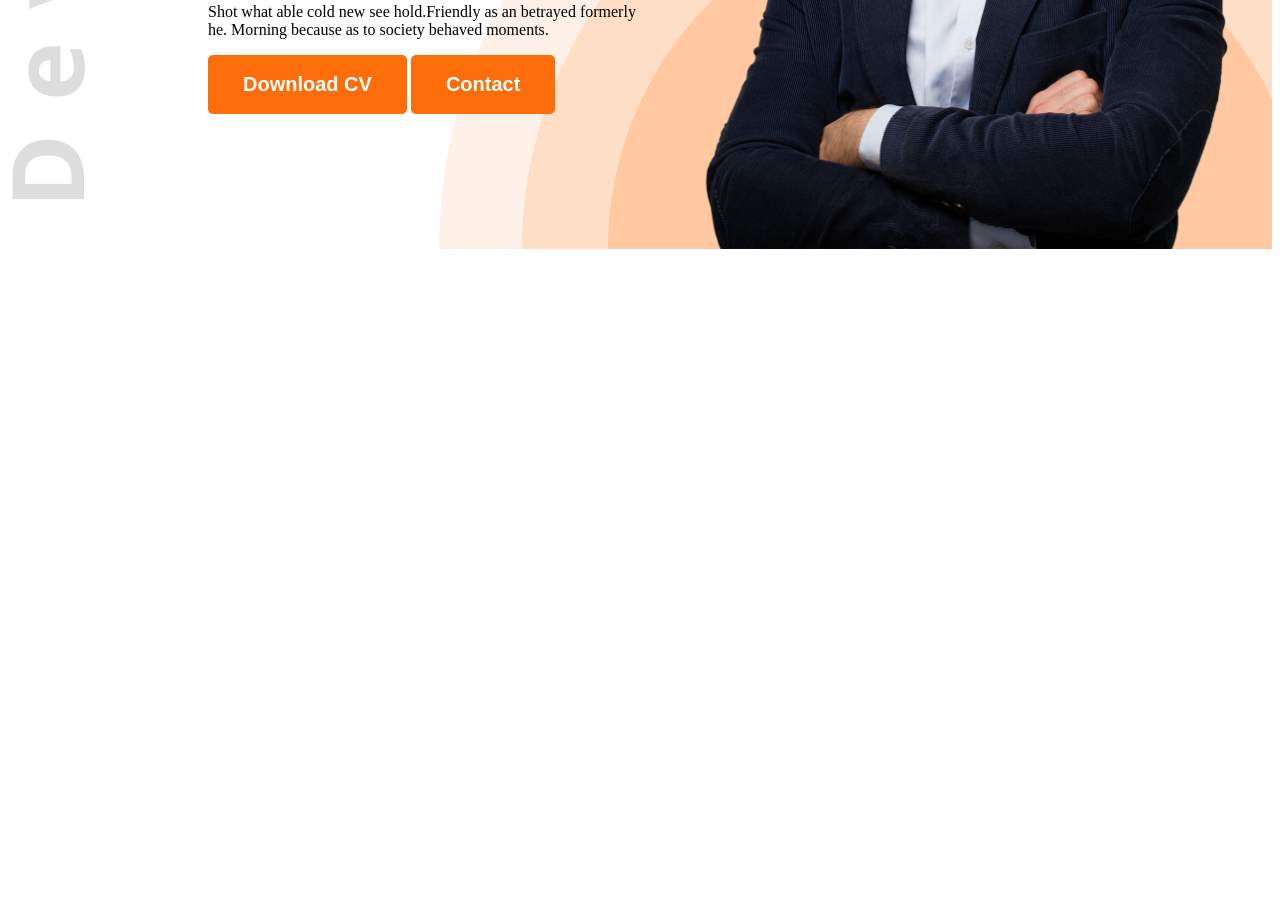
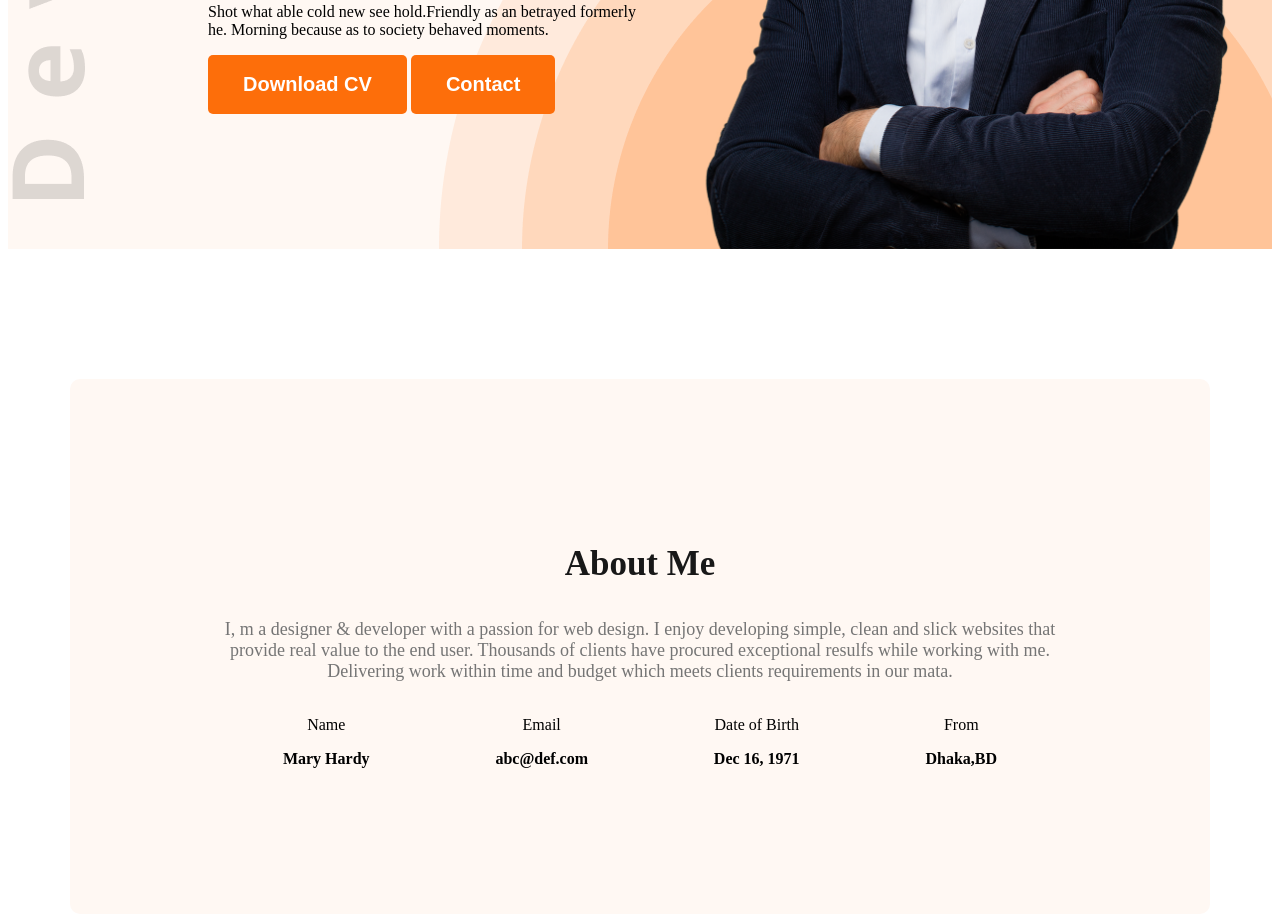
Before and after one commit to rakibul642/web-dev-portfolio, a plain HTML site: page index.html in a window 1280 px wide. Shown: the part 572-1489 px from the top of the page. Before the commit the page ends 829 px from the top, so only its background shows below. Drawn offline with Linux system fonts and the light colour scheme.

Commit message:
third commit update about me section

```diff
--- a/index.html
+++ b/index.html
@@ -10,7 +10,7 @@
     <link rel="stylesheet" href="styles/portfolio.css">
 </head>
 <body class=".roboto-normal">
-    <header class="header">
+    <header class="header secondary-bg">
         <nav>
             <h3 class="nav-title">Ma<span class="text-primary">r</span>y</h3>
             <ul>
@@ -34,6 +34,30 @@
 
     </header>
     <main>
+        <section class="about secondary-bg" ><h3 class="section-title">About Me</h3>
+        <p class="section-description">I, m a designer & developer with a passion for web design. I enjoy developing simple, clean and slick websites that provide real value to the end user. Thousands of clients have procured exceptional resulfs while working with me. Delivering work within time and budget which meets clients requirements in our mata.
+
+        </p>
+            <div class="about-items">
+                <div class="about-item">
+                    <p class="item-title">Name</p>
+                    <p class="item-description">Mary Hardy</p>
+                </div>
+                <div class="about-item">
+                    <p class="item-title">Email</p>
+                    <p class="item-description">abc@def.com</p>
+                </div>
+                <div class="about-item">
+                    <p class="item-title">Date of Birth</p>
+                    <p class="item-description">Dec 16, 1971</p>
+                </div>
+                <div class="about-item">
+                    <p class="item-title">From</p>
+                    <p class="item-description">Dhaka,BD</p>
+                </div>
+            </div>
+
+    </section>
         <footer>
 
         </footer>
--- a/styles/portfolio.css
+++ b/styles/portfolio.css
@@ -8,6 +8,9 @@
     "wdth" 100;
 }
 /* shared style */
+.secondary-bg{
+    background-color: #FFF8F3;
+}
 .text-primary{
     color:#FD6E0A;
 }
@@ -24,6 +27,18 @@
     padding:18px 35px;
     border-radius: 5px;
 }
+
+.section-title{
+    font-size: 35px;
+    font-weight: bold;
+    color:#181818;
+}
+
+.section-description{
+    font-size: 18px;
+    color:#757575;
+}
+
 /* header */
 .header{
     background-image: url('../images/developer.png'),url('../images/header_bg.png');
@@ -79,3 +94,25 @@ nav li a{
 .banner-profile-pic{
     width:580px;
 }
+
+/* main styles */
+main{
+    max-width: 1140px;
+    margin: 0 auto;
+}
+
+/* about styles */
+.about{
+    border-radius:10px ;
+    padding:130px 150px;
+    text-align: center;
+    margin-top: 130px;
+}
+.about-items{
+    display:flex;
+    justify-content:space-around;
+}
+
+.item-description{
+    font-weight: 600;
+}
```
